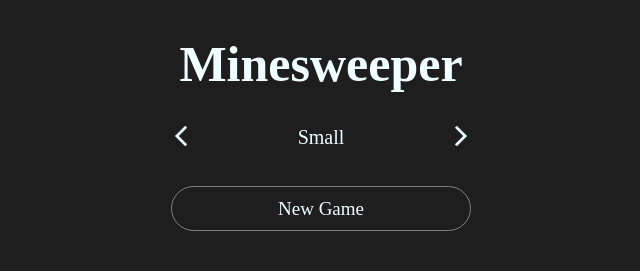
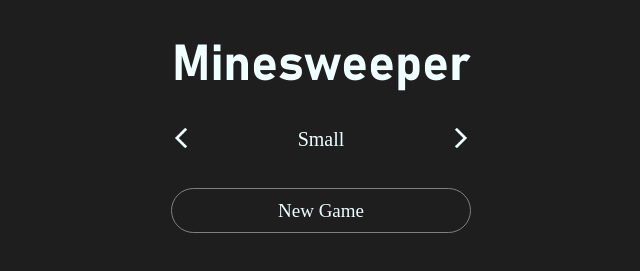
Before and after one commit to DoritosChips/doritoschips.github.io, a plain HTML site: page index.html in a window 1280 px wide. Shown: the part 311-582 px from the top of the page, without its empty margins (319-959 px from the left). Drawn offline with Linux system fonts and the light colour scheme.

Commit message:
Update index.html

```diff
--- a/index.html
+++ b/index.html
@@ -5,6 +5,7 @@
     <title>OurSweeper</title>
     <link rel="icon" href="images/star.ico" type="image/icon type">
     <style>
+        @font-face { font-family: Bahnschrift; src: url('Bahnschrift.ttf'); }
         body {
             background-color:#1E1E1E;
 
```
